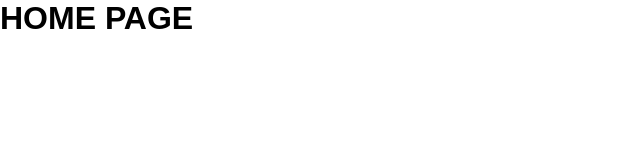
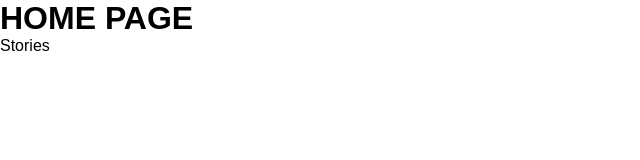
Before and after one commit to marcusviniciusmo/Dating-Stories, a React (Vite) app in the folder frontend/: page / in a window 1280 px wide. Shown: the top 160 px of the page, without its empty margins (0-640 px from the left). Built offline with nearby package versions, Linux system fonts and the light colour scheme.

Commit message:
Navigation through pages created

```diff
--- a/frontend/src/pages/Home/index.tsx
+++ b/frontend/src/pages/Home/index.tsx
@@ -1,3 +1,11 @@
+import { NavLink } from 'react-router-dom';
+import { routes } from '../../routes/routes';
+
 export function Home() {
-  return <h1>HOME PAGE</h1>;
+  return (
+    <>
+      <h1>HOME PAGE</h1>
+      <NavLink to={routes.stories}>Stories</NavLink>
+    </>
+  );
 }
--- a/frontend/src/pages/Stories/index.tsx
+++ b/frontend/src/pages/Stories/index.tsx
@@ -1,3 +1,11 @@
+import { NavLink } from 'react-router-dom';
+import { routes } from '../../routes/routes';
+
 export function Stories() {
-  return <h1>STORIES PAGE</h1>;
+  return (
+    <>
+      <h1>STORIES PAGE</h1>
+      <NavLink to={routes.home}>Back</NavLink>
+    </>
+  );
 }
```
